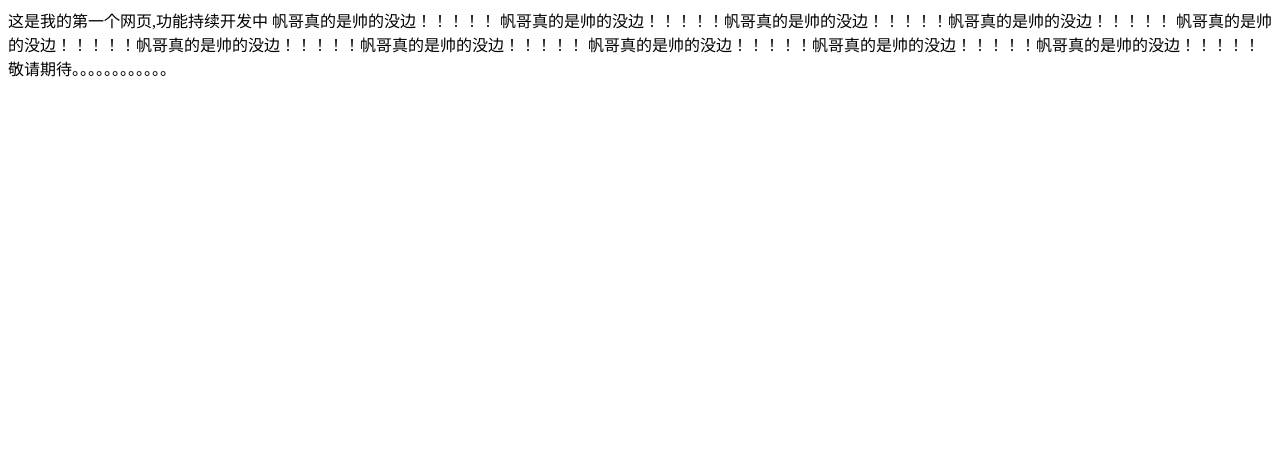
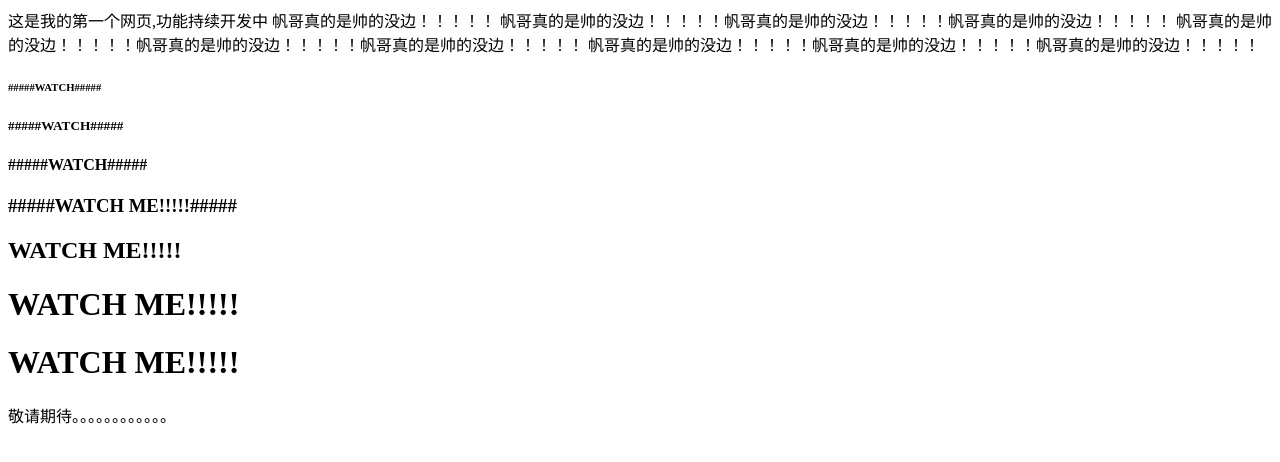
Before and after one commit to wangjlxy20-ctrl/JiaLeWang.github.io, a plain HTML site: page index.html in a window 1280 px wide. Drawn offline with Linux system fonts and the light colour scheme.

Commit message:
Update index.html

```diff
--- a/index.html
+++ b/index.html
@@ -11,6 +11,13 @@
     帆哥真的是帅的没边！！！！！帆哥真的是帅的没边！！！！！帆哥真的是帅的没边！！！！！
     帆哥真的是帅的没边！！！！！帆哥真的是帅的没边！！！！！帆哥真的是帅的没边！！！！！
     帆哥真的是帅的没边！！！！！帆哥真的是帅的没边！！！！！帆哥真的是帅的没边！！！！！
+    <h6 style="width: 50%;">#####WATCH#####</h6>
+    <H5>#####WATCH#####</H5>
+    <H4>#####WATCH#####</H4>
+    <h3>#####WATCH ME!!!!!#####</h3>
+    <h2>WATCH ME!!!!!</h2>
+    <h1>WATCH ME!!!!!</h1>
+    <h1>WATCH ME!!!!!</h1>
     敬请期待。。。。。。。。。。。。
 </body>
 </html>
```
